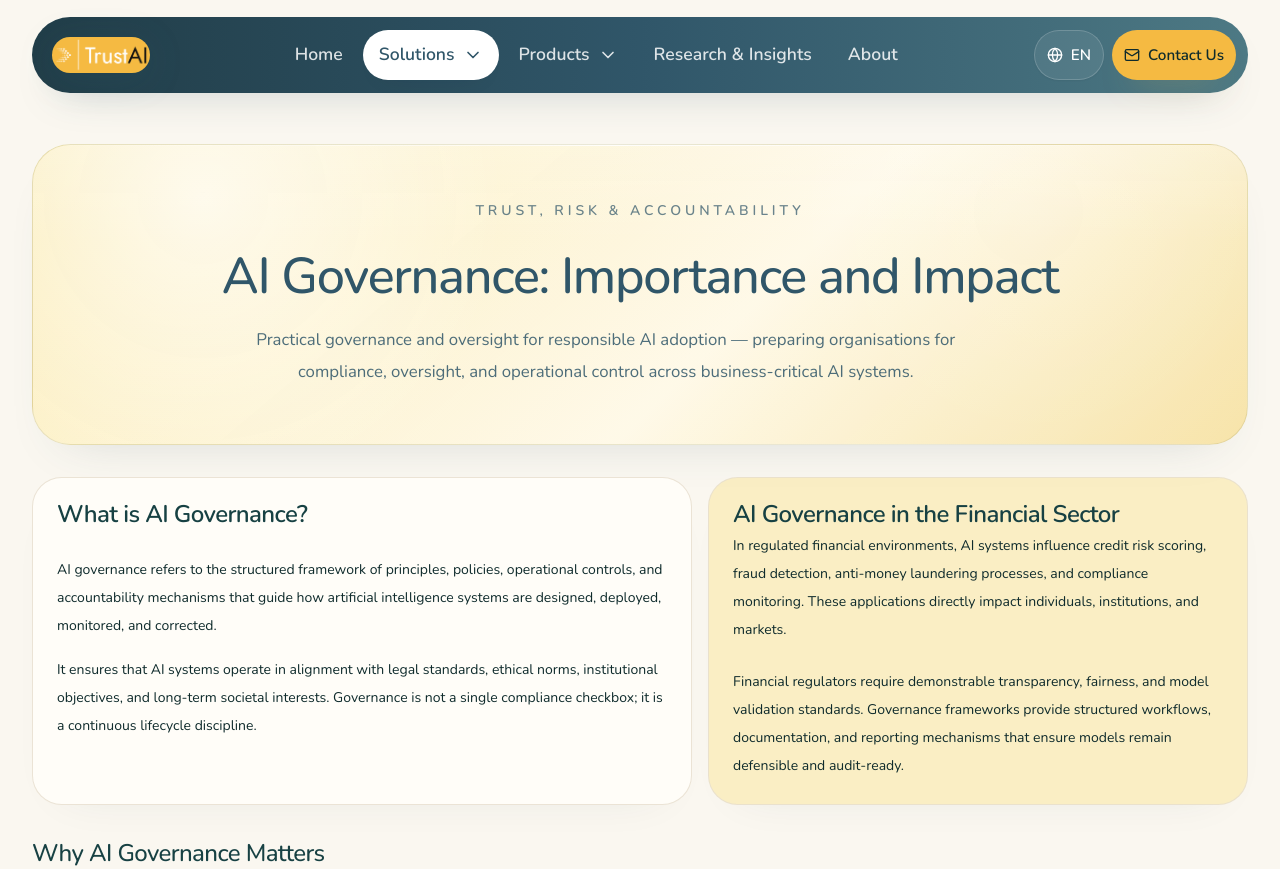
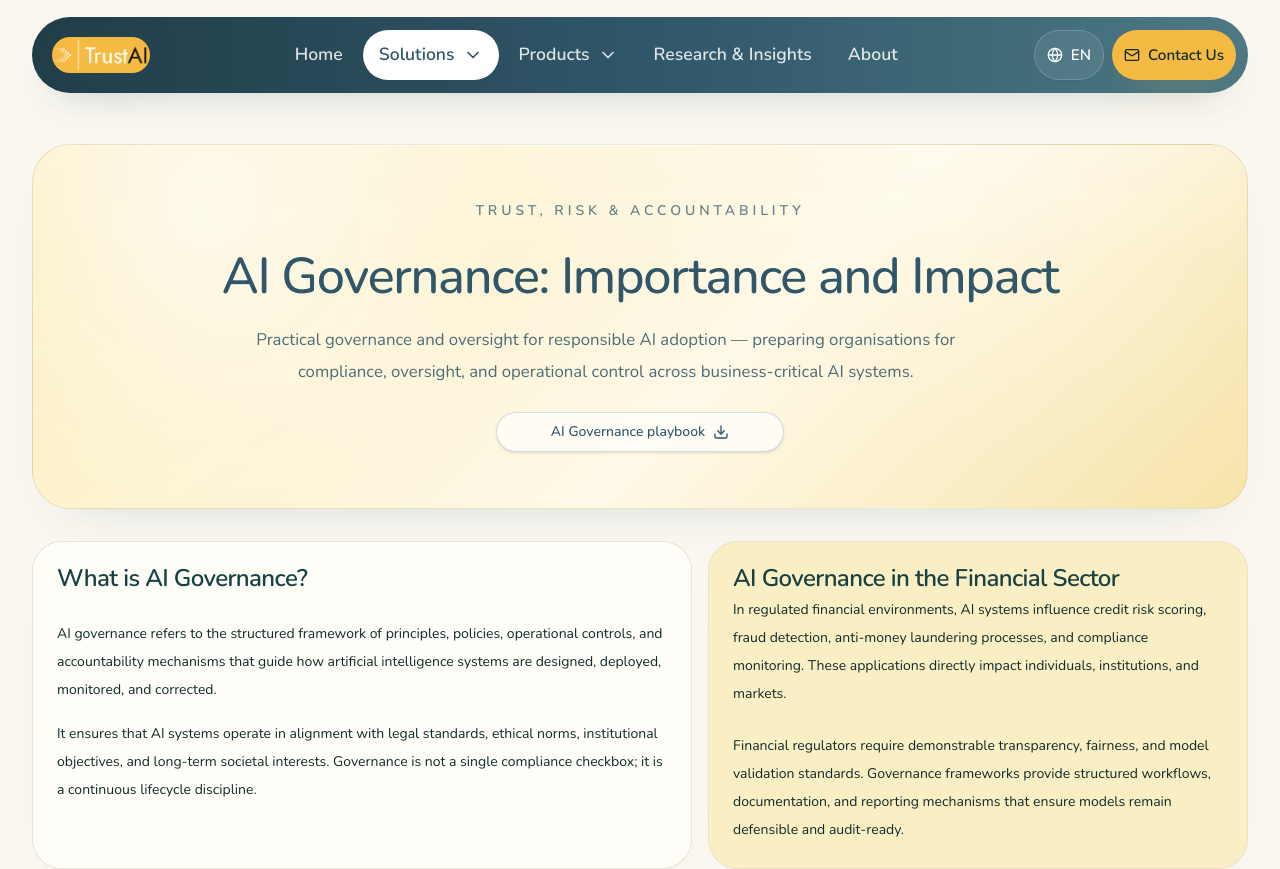
Before and after one commit to qazaleh/Trust-AI-Front, a Vue app: page /en/solutions/ai-governance in a window 1280 px wide. Shown: the top 869 px of the page. Built offline with nearby package versions, Linux system fonts and the light colour scheme.

Commit message:
add ai governance playbook download button in ai governance page

```diff
--- a/src/views/AIGovernance.vue
+++ b/src/views/AIGovernance.vue
@@ -1,8 +1,9 @@
 <script setup>
-import { AlertTriangle, Eye, FileSearch, LineChart, Scale, ShieldCheck } from 'lucide-vue-next'
+import { AlertTriangle, Download, Eye, FileSearch, LineChart, Scale, ShieldCheck } from 'lucide-vue-next'
 
 import FeatureHero from '@/components/FeatureHero.vue'
 import SectionHeading from '@/components/SectionHeading.vue'
+import { Button } from '@/components/ui/button'
 import {
   Card,
   CardContent,
@@ -56,7 +57,26 @@ const pillarCards = [
       :label="$t('aiGovernancePage.hero.label')"
       :title="$t('aiGovernancePage.hero.title')"
       :description="$t('aiGovernancePage.hero.subtitle')"
-    />
+    >
+      <template #actions>
+        <div class="flex w-full max-w-[18rem] flex-col gap-3">
+          <Button
+            as-child
+            size="lg"
+            variant="outline"
+            class="w-full rounded-full border-primary/20 bg-white/65 text-primary shadow-sm hover:bg-white/85"
+          >
+            <a
+              href="/TrustAI_governancePlaybook.pdf"
+              download="TrustAI_governancePlaybook.pdf"
+            >
+              {{ $t('researchHero.governancePlaybookButton') }}
+              <Download class="size-4" />
+            </a>
+          </Button>
+        </div>
+      </template>
+    </FeatureHero>
 
     <section v-reveal="{ delay: 120 }" class="grid gap-4 lg:grid-cols-[minmax(0,1.1fr)_minmax(0,0.9fr)]">
       <Card class="content-card">
```
Also changed, not shown: 5 other files (tests, documents, lock files or other folders).
